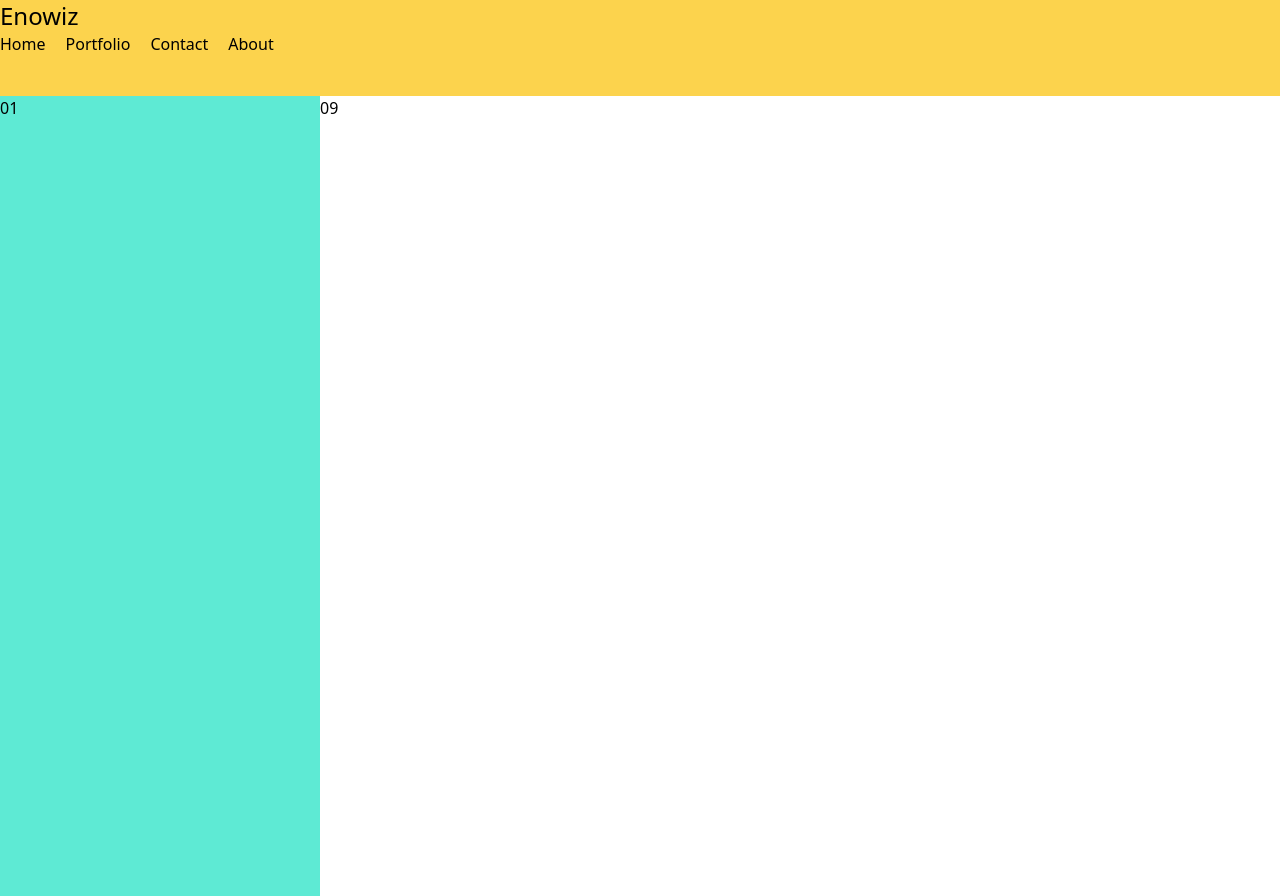
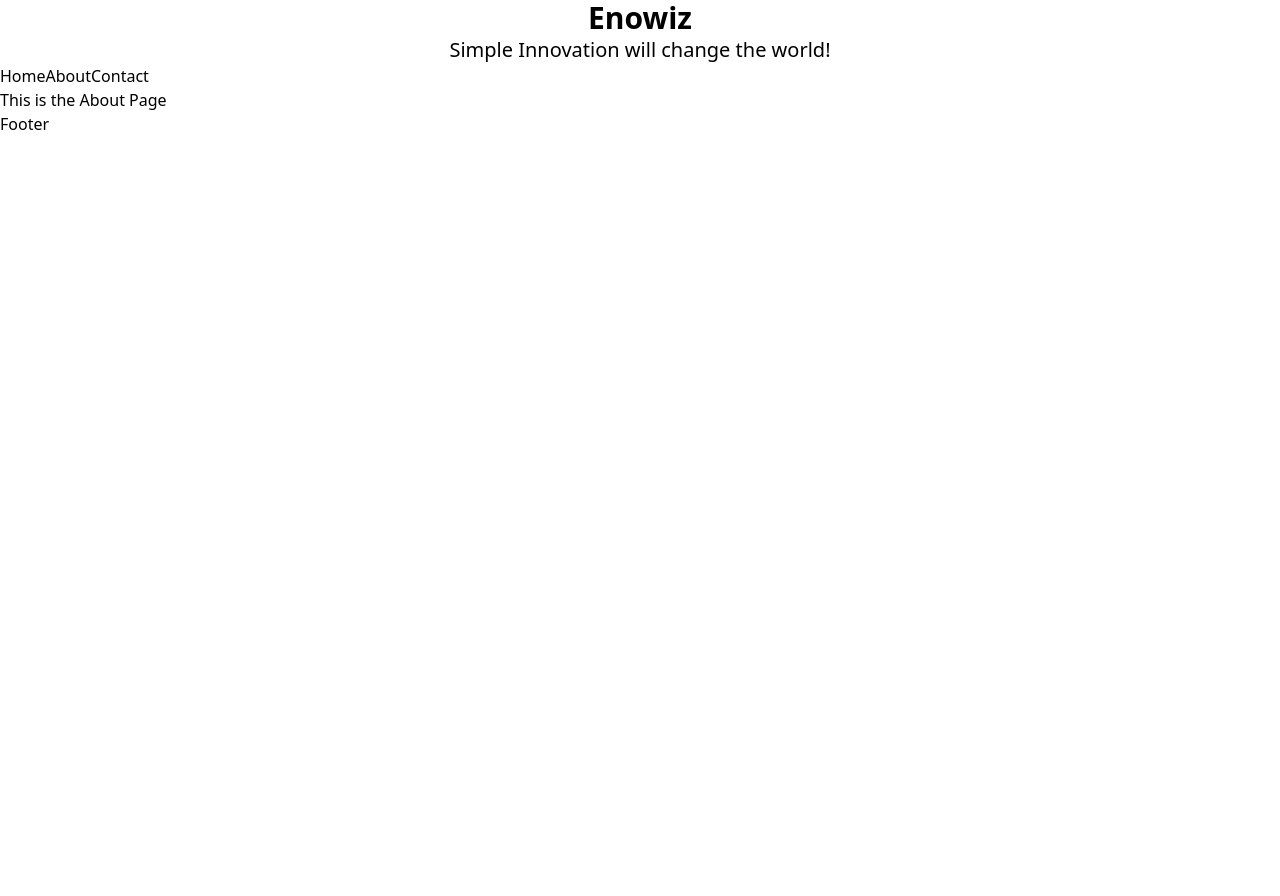
Before and after one commit to Enowiz777/enowiz-official.v1, a React (Create React App) app: page /about in a window 1280 px wide. After the commit the page ends 800 px from the top, so only its background shows below. Built offline with nearby package versions, Linux system fonts and the light colour scheme.

Commit message:
20221116

```diff
--- a/src/App.js
+++ b/src/App.js
@@ -1,38 +1,40 @@
 import React from "react";
 import {
   BrowserRouter as Router,
+  NavLink,
   Switch,
+  Routes,
   Route,
   Link
 } from "react-router-dom";
 
+// Import pages
+import Home from './pages/Home'
+import About from './pages/About'
+import Contact from './pages/Contact'
+import Header from './components/Header'
 
 function App() {
   return (
-    <>
     <Router>
-
-      <div className="h-24 bg-amber-300">
-        <h1 className="text-2xl">Enowiz</h1>
-        <div >
-          <ul className="flex space-x-5">
-            <li>
-              <Link to="/">Home</Link>
-            </li>
-              <Link to="/portfolio">Portfolio</Link>
-              <Link to="/contact">Contact</Link>
-              <Link to="/about">About</Link>
-          </ul>
-
-        </div>
-      </div>
+      <Header />
+      <nav>
+        <NavLink to="">Home</NavLink>
+        <NavLink to="about">About</NavLink>
+        <NavLink to="contact">Contact</NavLink>
+      </nav>
+      <Routes>
+        <Route path="/" element={<Home/>} />
+        <Route path="about" element={<About/>} />
+        <Route path="contact" element={<Contact/>} />
+      </Routes>
+      <div>Footer</div>
     </Router>
-      <div className="flex flex-row">
-        <div className="h-screen basis-1/4 bg-teal-300">01</div>
-        <div className="basis-3/4">09</div>
-      </div>
-    </>
   );
 }
 
+function Portfolio() {
+  return <h2>Portfolio</h2>;
+}
+
 export default App;
--- /dev/null
+++ b/src/components/Header.js
@@ -0,0 +1,12 @@
+import React from 'react';
+
+function Header(){
+  return (
+    <div>
+      <h1 className="text-3xl font-bold text-center">Enowiz</h1>
+      <h2 className="text-xl text-center">Simple Innovation will change the world!</h2>
+    </div>
+  )
+}
+
+export default Header;
--- /dev/null
+++ b/src/pages/About.js
@@ -0,0 +1,11 @@
+import React from 'react';
+
+function About(){
+  return (
+    <div>
+      <p>This is the About Page</p>
+    </div>
+  )
+}
+
+export default About;
--- /dev/null
+++ b/src/pages/Contact.js
@@ -0,0 +1,11 @@
+import React from 'react';
+
+function Contact(){
+  return (
+    <div>
+      <p>This is the Contact Page</p>
+    </div>
+  )
+}
+
+export default Contact;
--- /dev/null
+++ b/src/pages/Home.js
@@ -0,0 +1,11 @@
+import React from 'react';
+
+function Home(){
+  return (
+    <div>
+      <p>This is the Home Page</p>
+    </div>
+  )
+}
+
+export default Home;
```
Also changed, not shown: 1 other file (tests, documents, lock files or other folders).
